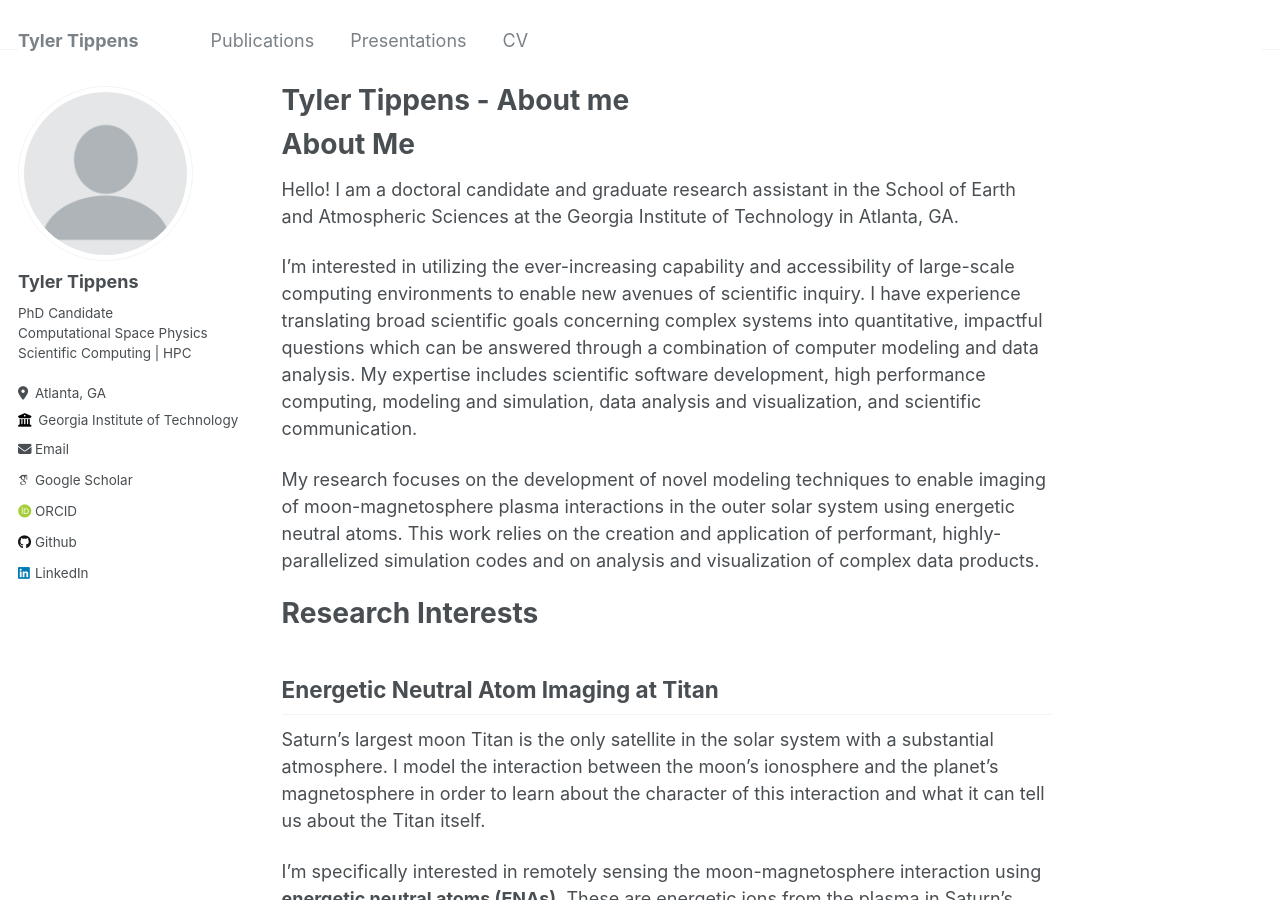
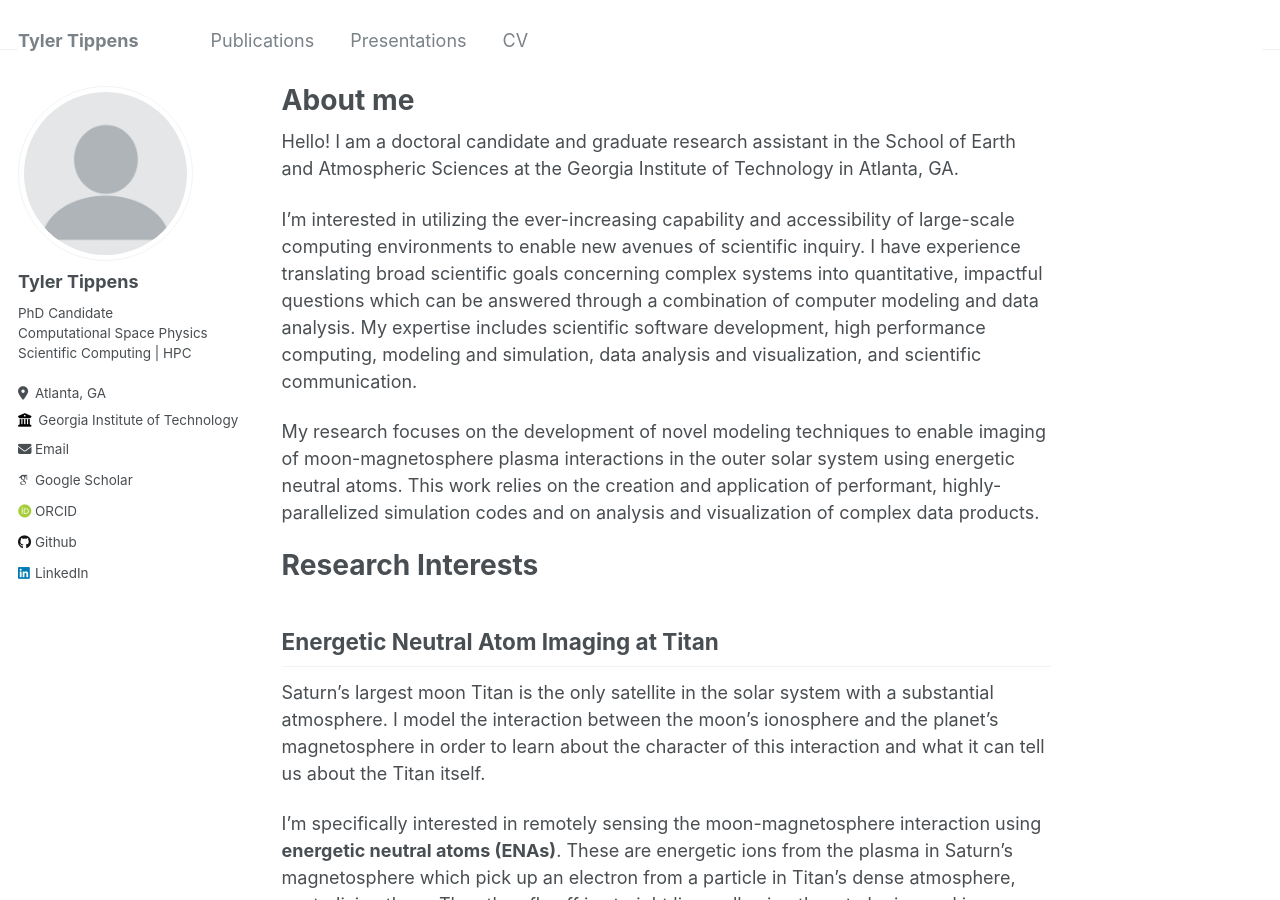
Before and after one commit to tylertippens/tylertippens.github.io, a Jekyll site: the page built from _pages/about.md, in a window 1280 px wide and 900 px high. Built offline with Jekyll 4.4.1, drawn with Linux system fonts in a browser that asks for light colours; some web fonts are replaced.

Commit message:
Fixed duplicate heading and name in the title from html gen

```diff
--- a/_pages/about.md
+++ b/_pages/about.md
@@ -1,14 +1,12 @@
 ---
 permalink: /
-title: "Tyler Tippens - About me"
+title: "About me"
 author_profile: true
 redirect_from:
   - /about/
   - /about.html
 ---
 
-About Me
-======
 Hello! I am a doctoral candidate and graduate research assistant in the School of Earth and Atmospheric Sciences at the Georgia Institute of Technology in Atlanta, GA.
 
 I'm interested in utilizing the ever-increasing capability and accessibility of large-scale computing environments to enable new avenues of scientific inquiry. I have experience translating broad scientific goals concerning complex systems into quantitative, impactful questions which can be answered through a combination of computer modeling and data analysis. My expertise includes scientific software development, high performance computing, modeling and simulation, data analysis and visualization, and scientific communication.
```
